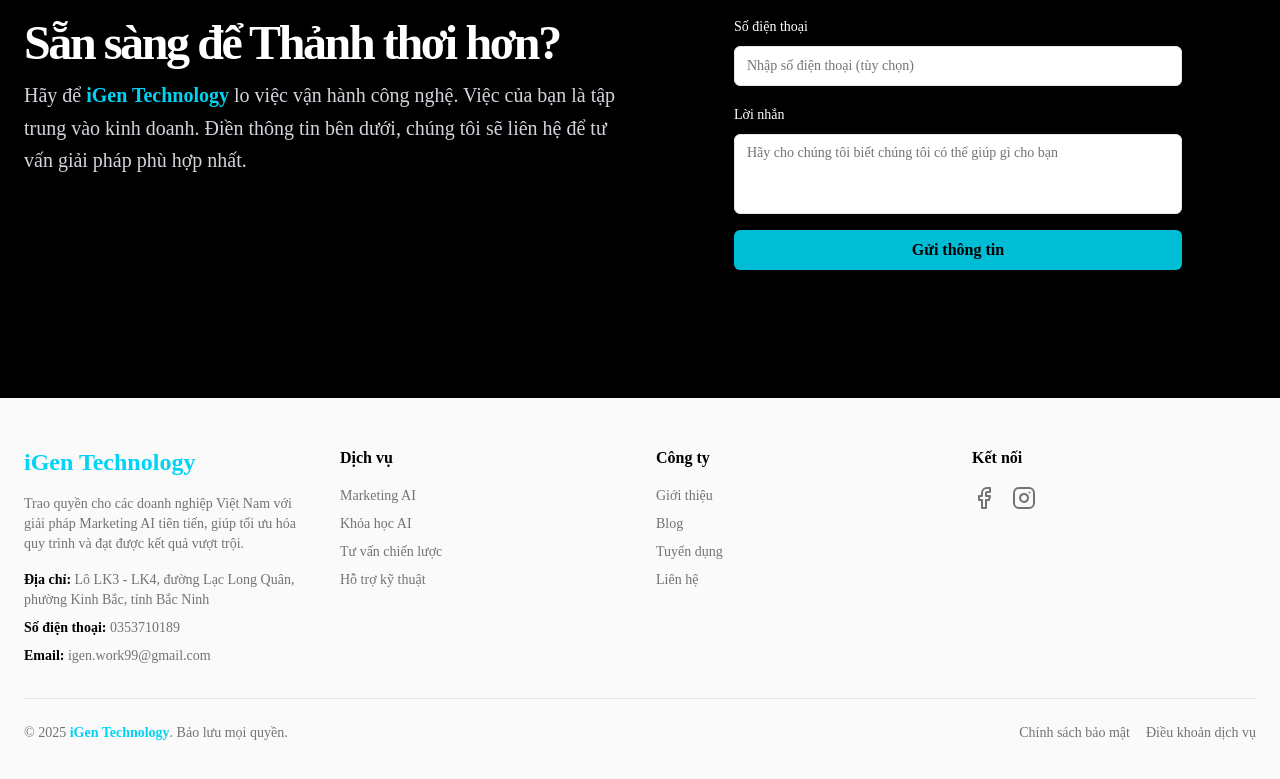
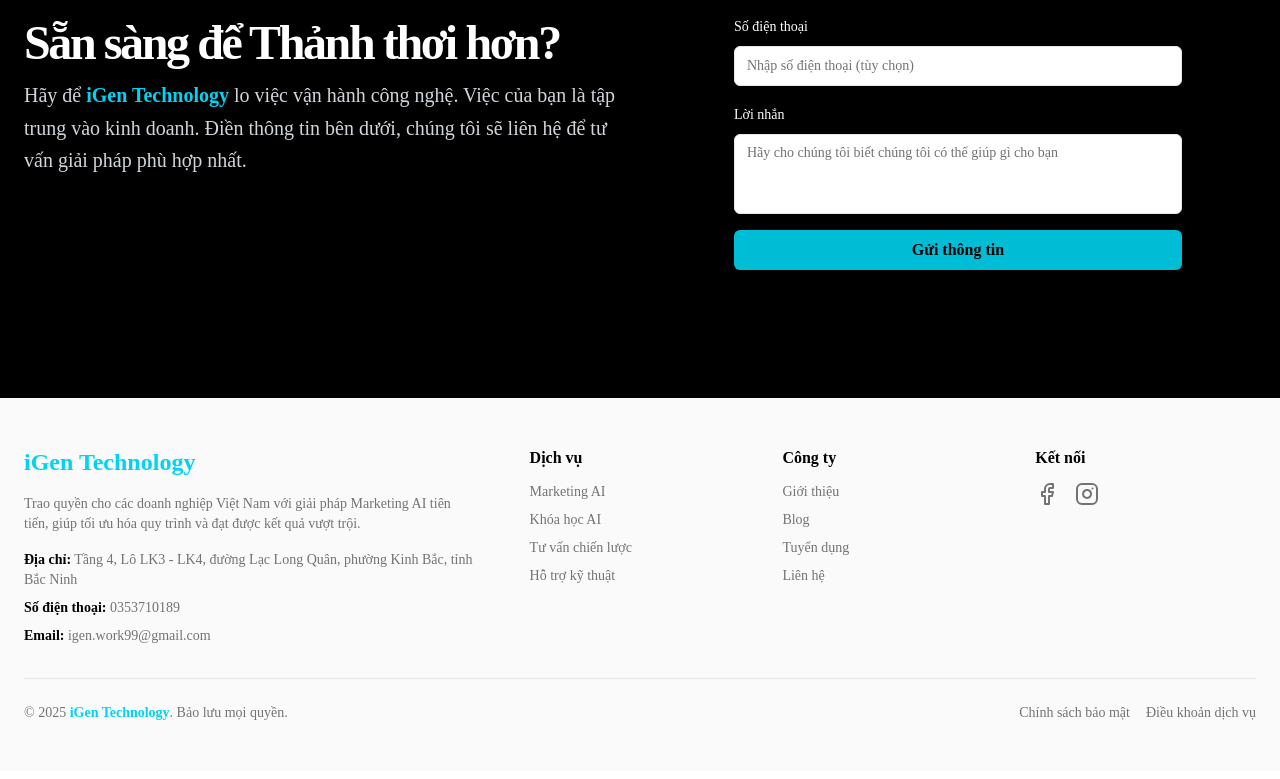
Before and after one commit to jb007-gg/igen-backend, a Next.js app: page / in a window 1280 px wide. Shown: the part 5004-5783 px from the top of the page. Built offline with nearby package versions, Linux system fonts and the light colour scheme; what @genkit-ai/googleai, genkit would draw is missing.

Commit message:
in the footer make the div has iGen Technology bigger than the column Dị

```diff
--- a/src/components/landing/footer.tsx
+++ b/src/components/landing/footer.tsx
@@ -14,14 +14,14 @@
 
   return (
     <footer className="bg-secondary text-foreground py-12 px-4 md:px-6">
-      <div className="container mx-auto grid grid-cols-1 md:grid-cols-4 gap-8">
-        <div className="flex flex-col items-start space-y-4">
+      <div className="container mx-auto grid grid-cols-1 md:grid-cols-2 lg:grid-cols-5 gap-8">
+        <div className="flex flex-col items-start space-y-4 lg:col-span-2">
           <h3 className="text-2xl font-bold text-[#00d3f3]">iGen Technology</h3>
           <p className="text-sm text-muted-foreground max-w-md">
             Trao quyền cho các doanh nghiệp Việt Nam với giải pháp Marketing AI tiên tiến, giúp tối ưu hóa quy trình và đạt được kết quả vượt trội.
           </p>
            <div className="space-y-2 text-sm text-muted-foreground">
-            <p><span className="font-semibold text-foreground">Địa chỉ:</span> Lô LK3 - LK4, đường Lạc Long Quân, phường Kinh Bắc, tỉnh Bắc Ninh</p>
+            <p><span className="font-semibold text-foreground">Địa chỉ:</span> Tầng 4, Lô LK3 - LK4, đường Lạc Long Quân, phường Kinh Bắc, tỉnh Bắc Ninh</p>
             <p><span className="font-semibold text-foreground">Số điện thoại:</span> 0353710189</p>
             <p>
                 <span className="font-semibold text-foreground">Email:</span>{' '}
@@ -31,7 +31,7 @@
             </p>
           </div>
         </div>
-        <div className="space-y-4">
+        <div className="space-y-3">
           <h4 className="font-semibold text-foreground">Dịch vụ</h4>
           <ul className="space-y-2 text-sm">
             <li><Link href="#" className="text-muted-foreground hover:text-primary transition-colors" prefetch={false}>Marketing AI</Link></li>
@@ -40,7 +40,7 @@
             <li><Link href="#" className="text-muted-foreground hover:text-primary transition-colors" prefetch={false}>Hỗ trợ kỹ thuật</Link></li>
           </ul>
         </div>
-        <div className="space-y-4">
+        <div className="space-y-3">
           <h4 className="font-semibold text-foreground">Công ty</h4>
           <ul className="space-y-2 text-sm">
             <li><Link href="#about" className="text-muted-foreground hover:text-primary transition-colors" prefetch={false}>Giới thiệu</Link></li>
@@ -49,7 +49,7 @@
             <li><Link href="#contact" className="text-muted-foreground hover:text-primary transition-colors" prefetch={false}>Liên hệ</Link></li>
           </ul>
         </div>
-        <div className="space-y-4">
+        <div className="space-y-3">
           <h4 className="font-semibold text-foreground">Kết nối</h4>
           <div className="flex space-x-4">
             <Link href="#" aria-label="Facebook" prefetch={false}>
```
